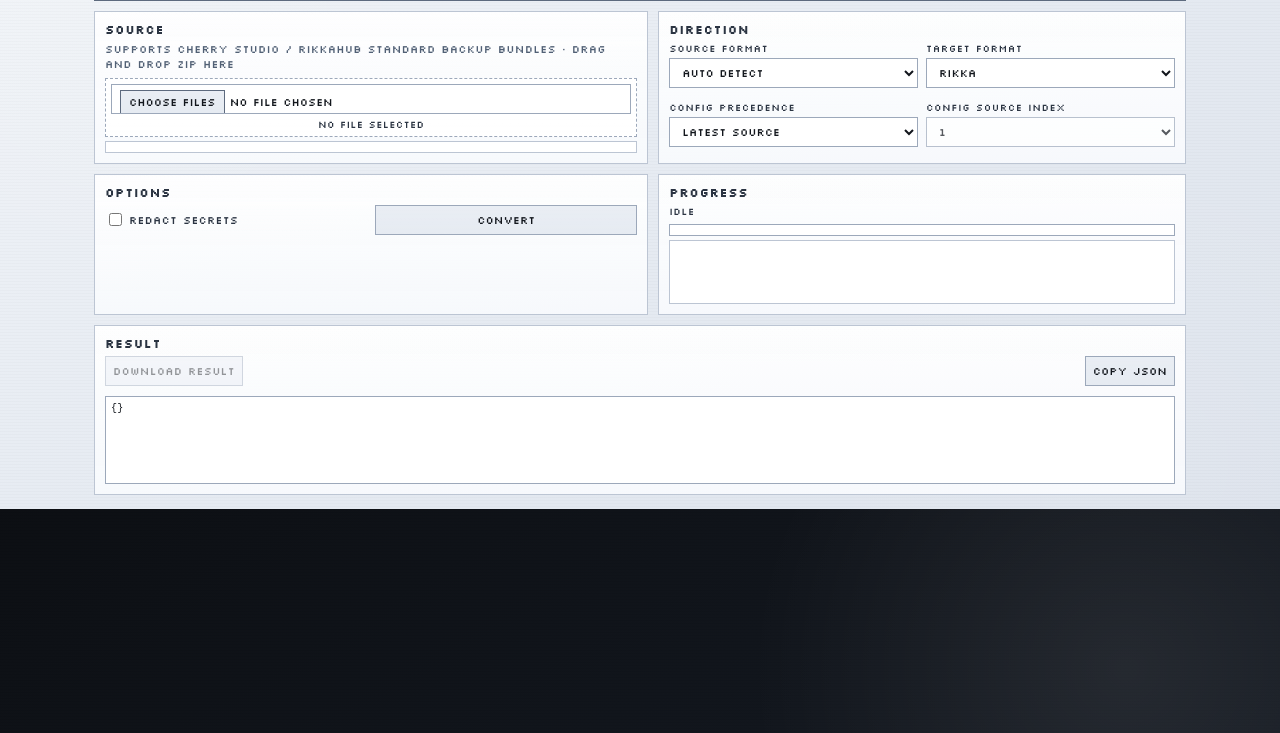
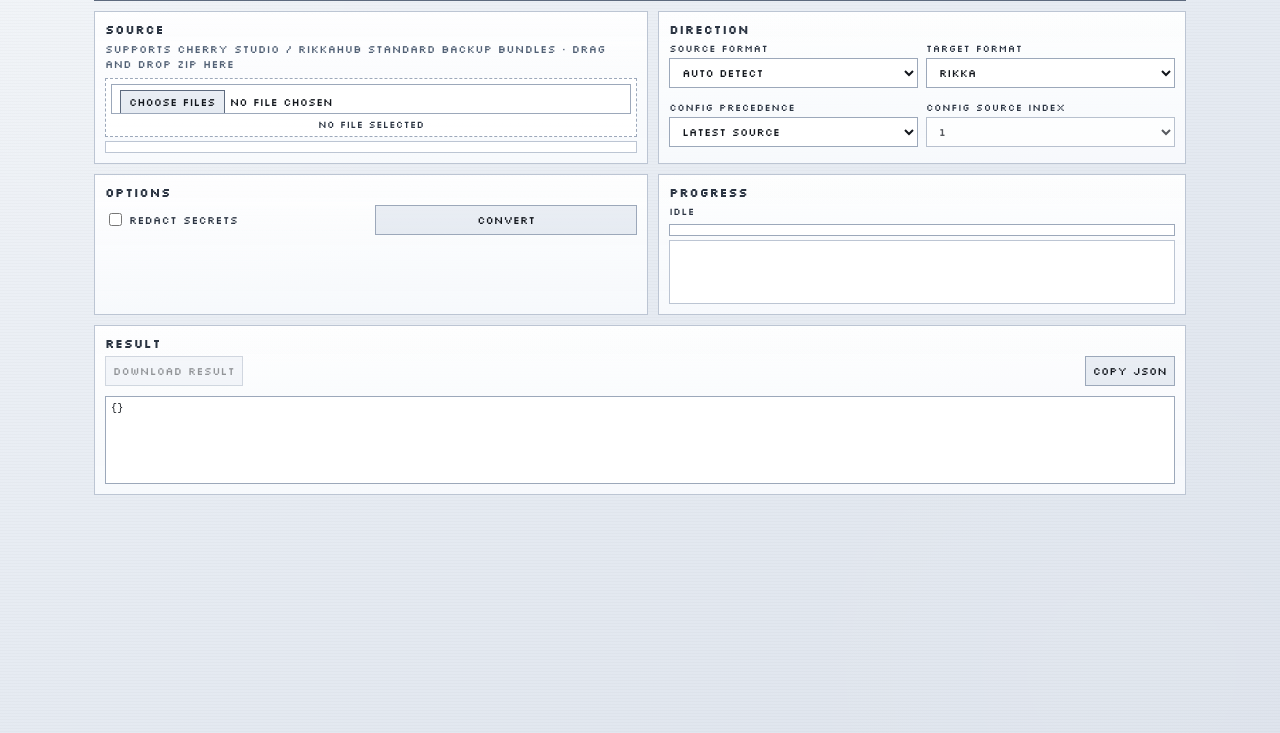
Before and after one commit to jacob-ayang/Cherrikka, a website built with Vite: page frontend/index.html in a window 1280 px wide. Shown: the part 67-800 px from the top of the page. Built offline with nearby package versions, Linux system fonts and the light colour scheme.

Commit message:
fix(ui): prevent dark lower-half background by scoping gradient to body

```diff
--- a/frontend/src/ui/theme.css
+++ b/frontend/src/ui/theme.css
@@ -55,8 +55,13 @@ html,
 body,
 #app {
   margin: 0;
+  width: 100%;
   min-height: 100%;
-  width: 100%;
+  height: 100%;
+}
+
+body {
+  min-height: 100dvh;
   background:
     radial-gradient(circle at 10% 8%, #ffffff12 0%, transparent 32%),
     radial-gradient(circle at 88% 92%, #ffffff14 0%, transparent 28%),
@@ -64,6 +69,10 @@ body,
   color: var(--text-0);
   font-family: var(--font-pixel);
   letter-spacing: 0.015em;
+}
+
+#app {
+  min-height: 100dvh;
 }
 
 .shell {
```
